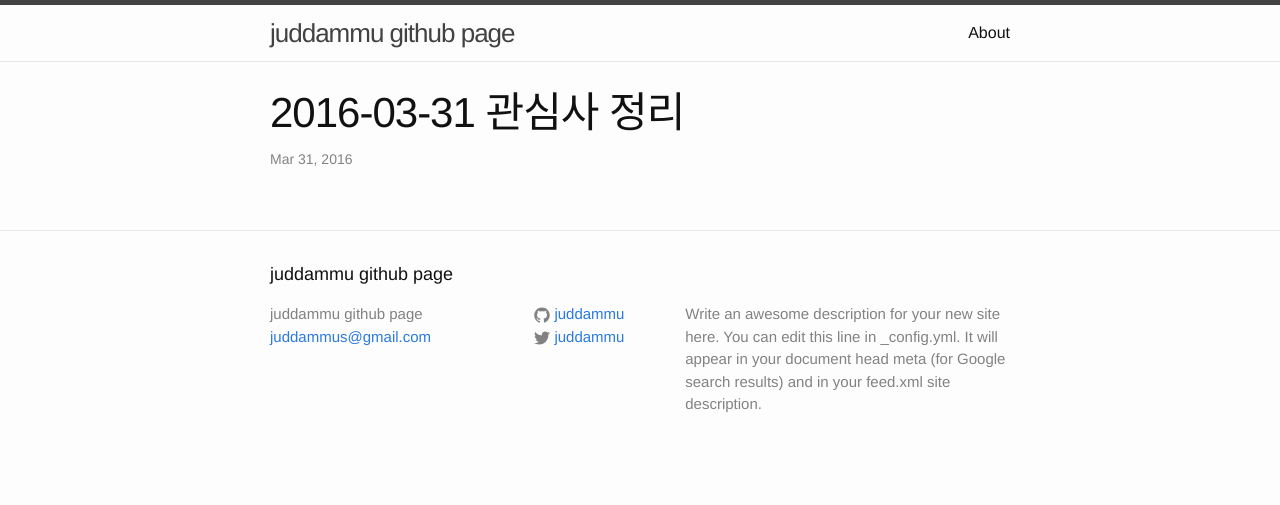
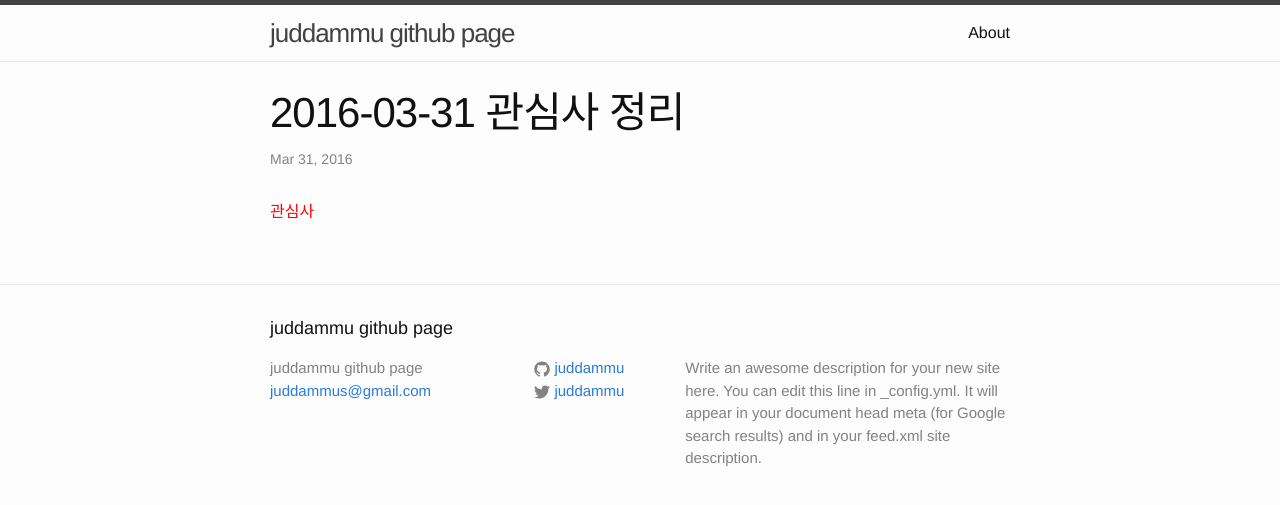
Before and after one commit to juddammu/juddammu.github.io, a Jekyll site: the page built from _posts/2016-03-31-my-concern_list.markdown, in a window 1280 px wide. Shown: the top 505 px of the page. Built offline with Jekyll 4.4.1, drawn with Linux system fonts in a browser that asks for light colours.

Commit message:
my concern list editing...

```diff
--- a/_posts/2016-03-31-my-concern_list.markdown
+++ b/_posts/2016-03-31-my-concern_list.markdown
@@ -4,3 +4,5 @@ title:  "2016-03-31 관심사 정리"
 date:   2016-03-31 02:26:00
 categories: jekyll update
 ---
+
+<p style="color:red;">관심사</p>
```
